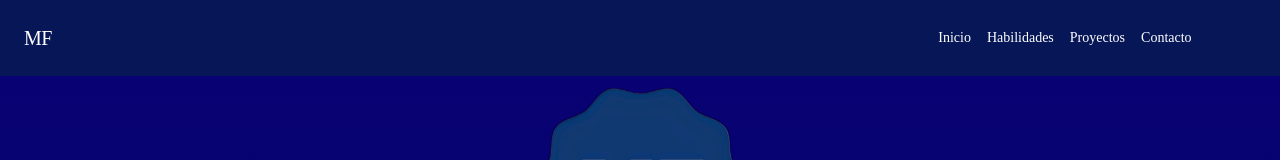
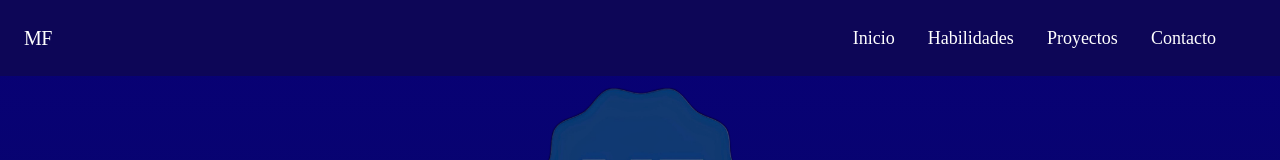
Before and after one commit to MarcosFacchetti/Portfolio_viejo, a React (Create React App) app: page / in a window 1280 px wide. Shown: the top 160 px of the page. Built offline with nearby package versions, Linux system fonts and the light colour scheme.

Commit message:
arreglo de navbar

```diff
--- a/src/components/Navbar.jsx
+++ b/src/components/Navbar.jsx
@@ -14,8 +14,8 @@ const Navbar = () => {
   };
 
   return (
-    <nav className="flex items-center justify-between flex-wrap bg-[#061657] p-6 fixed w-full z-10">
-      <div className="flex items-center flex-shrink-0 text-white mr-6">
+    <nav className="flex items-center justify-between flex-wrap bg-[#0d0657] p-6 fixed w-full z-10">
+      <div className="flex items-center flex-shrink-0 text-white">
         <span className="font-Montserrat-LightItalic text-xl tracking-tight select-none">MF</span>
       </div>
       <div className="block lg:hidden">
@@ -29,16 +29,16 @@ const Navbar = () => {
       <div
         className={`${
           isOpen ? "block" : "hidden"
-        } w-full block flex-grow lg:flex lg:items-center lg:w-auto transition duration-500 ease-in-out md:ml-[70%]`}
+        } w-full flex-grow lg:flex lg:items-center lg:w-auto transition duration-500 ease-in-out lg:ml-[65%] `}
       >
-        <div className="text-sm lg:flex-grow">
+        <div className="text-lg lg:flex flex-grow text-white justify-between mr-10">
           <Link
             activeClass="font-Montserrat-LightItalic"
             to="introduccion"
             spy={true}
             smooth={true}
             duration={500}
-            className="block mt-4 lg:inline-block lg:mt-0 text-white hover:text-green-500 mr-4"
+            className="hover:text-blue-300 cursor-pointer block"
             onClick={closeMenu}
           >
             Inicio
@@ -49,7 +49,7 @@ const Navbar = () => {
             spy={true}
             smooth={true}
             duration={500}
-            className="block mt-4 lg:inline-block lg:mt-0 text-white hover:text-green-500 mr-4"
+            className="hover:text-blue-300 cursor-pointer block"
             onClick={closeMenu}
           >
             Habilidades
@@ -60,7 +60,7 @@ const Navbar = () => {
             spy={true}
             smooth={true}
             duration={500}
-            className="block mt-4 lg:inline-block lg:mt-0 text-white hover:text-green-500 mr-4"
+            className="hover:text-blue-300 cursor-pointer block"
             onClick={closeMenu}
           >
             Proyectos
@@ -71,7 +71,7 @@ const Navbar = () => {
             spy={true}
             smooth={true}
             duration={500}
-            className="block mt-4 lg:inline-block lg:mt-0 text-white hover:text-green-500"
+            className="hover:text-blue-300 cursor-pointer block"
             onClick={closeMenu}
           >
             Contacto
--- a/src/index.js
+++ b/src/index.js
@@ -2,7 +2,6 @@ import React from 'react';
 import ReactDOM from 'react-dom/client';
 import './index.css';
 import App from './App';
-import reportWebVitals from './reportWebVitals';
 
 
 const root = ReactDOM.createRoot(document.getElementById('root'));
@@ -11,8 +10,3 @@ root.render(
     <App />
   </React.StrictMode>
 );
-
-// If you want to start measuring performance in your app, pass a function
-// to log results (for example: reportWebVitals(console.log))
-// or send to an analytics endpoint. Learn more: https://bit.ly/CRA-vitals
-reportWebVitals();
--- a/src/reportWebVitals.js
+++ /dev/null
@@ -1,13 +0,0 @@
-const reportWebVitals = onPerfEntry => {
-  if (onPerfEntry && onPerfEntry instanceof Function) {
-    import('web-vitals').then(({ getCLS, getFID, getFCP, getLCP, getTTFB }) => {
-      getCLS(onPerfEntry);
-      getFID(onPerfEntry);
-      getFCP(onPerfEntry);
-      getLCP(onPerfEntry);
-      getTTFB(onPerfEntry);
-    });
-  }
-};
-
-export default reportWebVitals;
```
Also changed, not shown: src/setupTests.js (deleted, +0 -5 lines), src/logo.svg (deleted), 1 other file (tests, documents, lock files or other folders).
